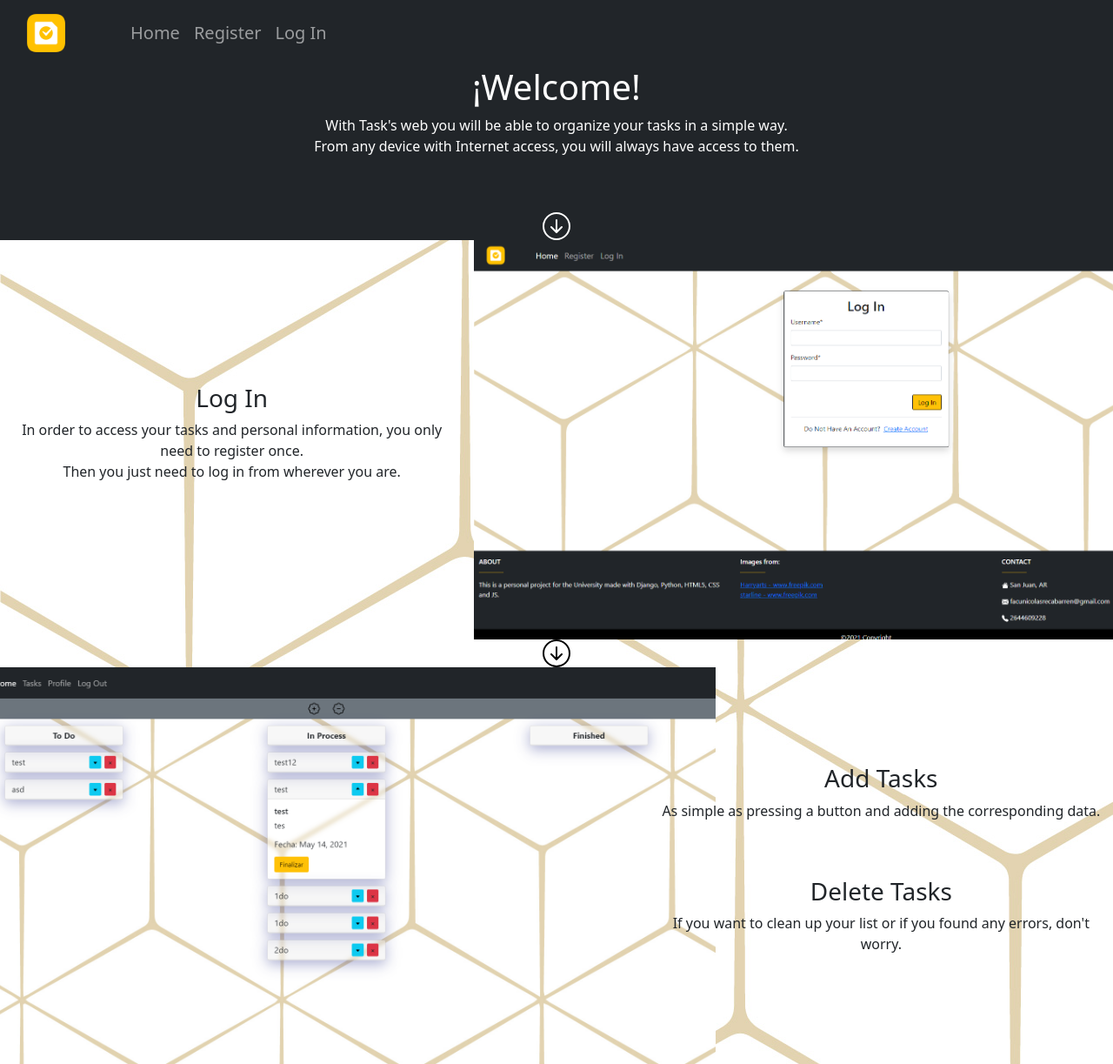
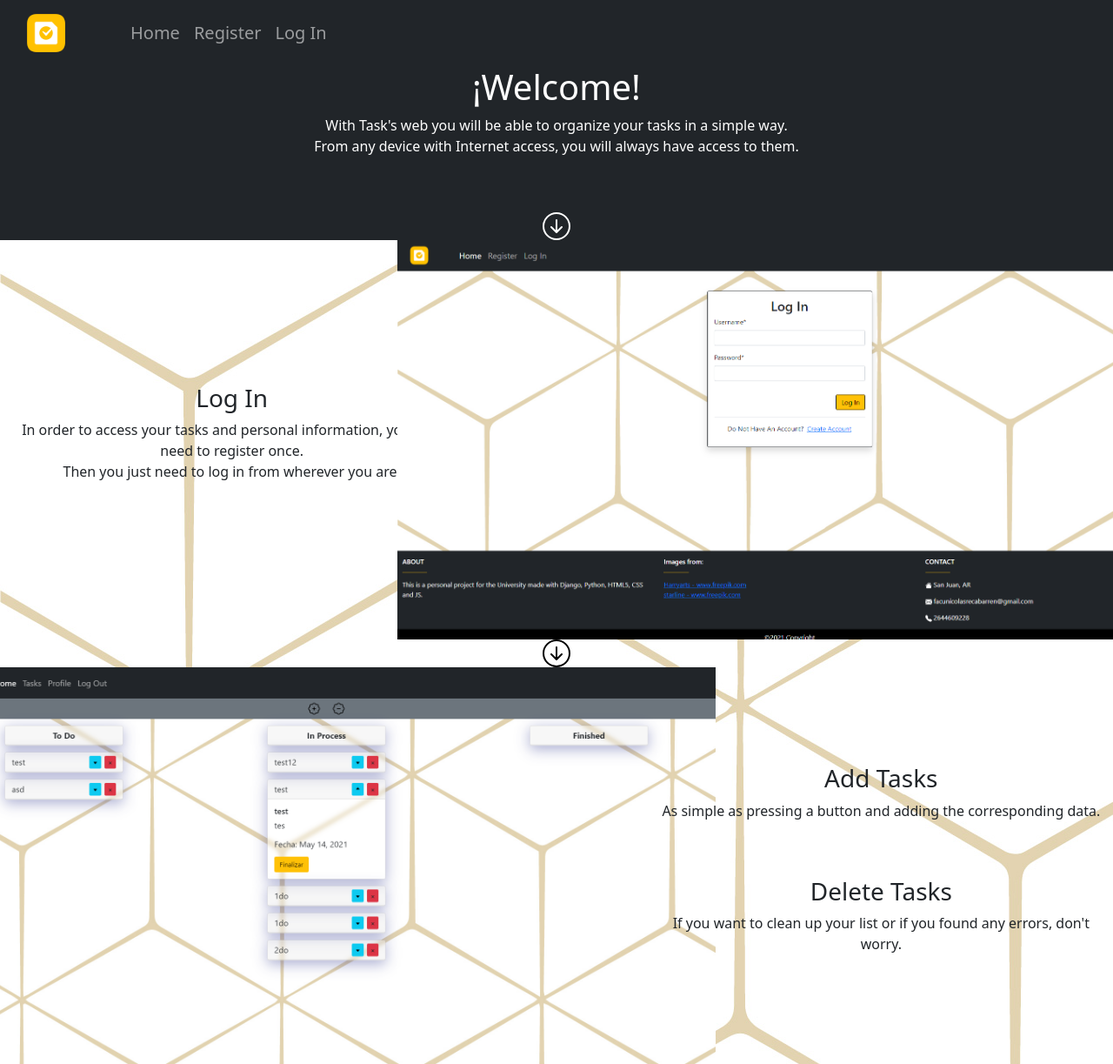
Before and after one commit to facundoRecabarren/tasksWeb, a Django app: template tasks/templates/tasks/index.html in a window 1280 px wide; the page is wider, and only the part inside the window is pictured. Shown: the top 1223 px of that part at 87% size. Run offline with Django 3.2, Linux system fonts and the light colour scheme; the template is opened without the code that fills it, so the values that code supplies are empty.

Commit message:
Update index.html

```diff
--- a/tasks/templates/tasks/index.html
+++ b/tasks/templates/tasks/index.html
@@ -24,8 +24,7 @@
                 Then you just need to log in from wherever you are.
             </p>
         </div>
-        <!-- d-flex justify-content-center -->
-        <div class="col-xl-7">
+        <div class="col-xl-7 d-flex justify-content-center">
             <img class="introImg"  src="{% static 'assets/steps1.png' %}" alt="App Img" width="900">
         </div>
 
```
